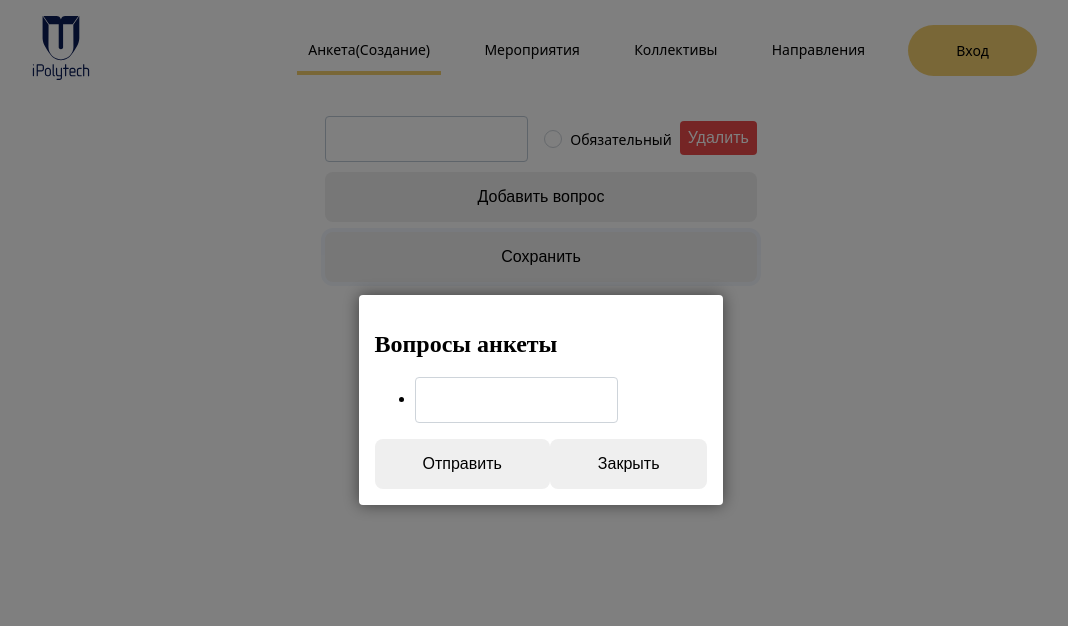
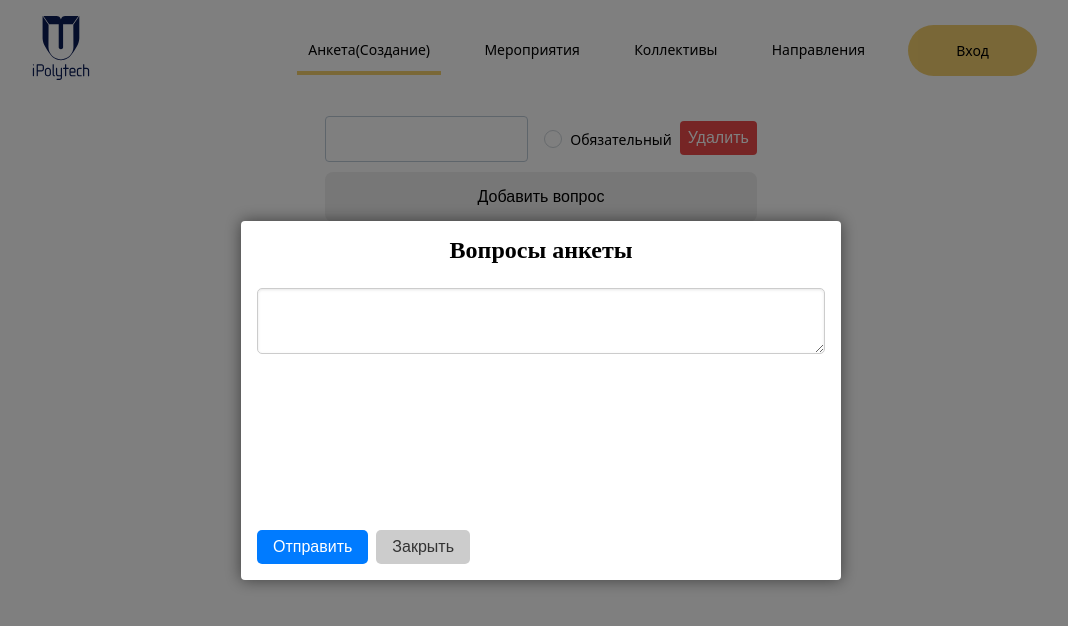
Before and after one commit to KomogortsevaYulia/Raiting-Teams-Events, a Vue app in the folder client/: page /questionnaire in a window 1280 px wide. Both pictures are taken after a click on the button "Сохранить". Shown: the top 626 px of the page, without its empty margins (99-1167 px from the left). Built offline with nearby package versions, Linux system fonts and the light colour scheme.

Commit message:
Кривая хрень, но работает модальное и в нём обязательность ввода

```diff
--- a/client/src/views/ModalCreateQuestionnaire.vue
+++ b/client/src/views/ModalCreateQuestionnaire.vue
@@ -2,13 +2,16 @@
   <div class="modal">
     <div class="modal-content">
       <h2 class="modal-title">Вопросы анкеты</h2>
-      <form class="modal-form" @submit.prevent>
+      <form class="modal-form" @submit.prevent="onSubmit">
         <ul class="modal-list">
           <li v-for="(input, index) in inputs" :key="index" class="modal-item">
             <label :for="'input-' + index" class="modal-label">
-              {{ input.value }} <span v-if="input.required" class="modal-required">*</span>
+              {{ input.value }}<span v-if="input.required" class="modal-required">*</span>
             </label>
-            <input :id="'input-' + index" type="text" class="modal-input" required="input.required"/>
+            <div class="modal-input-wrapper">
+              <textarea :id="'input-' + index" class="modal-input" :required="input.required" :placeholder="input.placeholder" v-model="formValues[index]"
+              ></textarea>
+            </div>
           </li>
         </ul>
         <div class="modal-actions">
@@ -20,7 +23,6 @@
   </div>
 </template>
 
-
 <script>
   export default {
     name: "ModalCreateQuestionnaire",
@@ -30,48 +32,119 @@
         required: true,
       },
     },
+    data() {
+      return {
+        formValues: [],
+      };
+    },
+    methods: {
+      onSubmit() {
+        const requiredFields = this.inputs.filter((input) => input.required);
+        const hasEmptyFields = requiredFields.some((field, index) => !this.formValues[index]);
+      },
+    },
   };
 </script>
 
-<style lang="scss">
+<style>
 .modal {
   position: fixed;
+  z-index: 1000;
   top: 0;
   left: 0;
   width: 100%;
   height: 100%;
-    background-color: rgba(0, 0, 0, 0.5);
+  background-color: rgba(0, 0, 0, 0.4);
   display: flex;
   justify-content: center;
   align-items: center;
 }
 
 .modal-content {
+  width: 80%;
+  max-width: 600px;
   background-color: #fff;
-    padding: 1rem;
-    border-radius: 0.25rem;
-    box-shadow: 0 0 1rem rgba(0, 0, 0, 0.5);
+  border-radius: 5px;
+  box-shadow: 0 5px 10px rgba(0, 0, 0, 0.3);
+  padding: 20px;
+  box-sizing: border-box;
 }
 
-  .close-btn {
-    background-color: rgb(236, 75, 75);
-    color: white;
-    border: none;
-    padding: 0.5rem;
-    border-radius: 0.25rem;
-    cursor: pointer;
-    margin-left: 0.5rem;
+.modal-title {
+  font-size: 1.5rem;
+  margin-top: 0;
+  margin-bottom: 1rem;
+  text-align: center;
 }
 
-  .input {
-    background-color: #fff;
-    border: 1px solid hsl(209, 23%, 79%);
-    border-radius: 0.25rem;
-    line-height: 1.5;
+.modal-form {
+  display: flex;
+  flex-direction: column;
+  align-items: stretch;
+}
 
-    &:focus {
-      box-shadow: 0 0 0 0.35rem rgba(215, 255, 71, 0.25);
-      outline: 0;
+.modal-list {
+  margin: 0;
+  padding: 0;
+  list-style: none;
+  height: 250px;
+  overflow-y: auto;
 }
+
+.modal-item {
+  margin-bottom: 1rem;
+}
+
+.modal-label {
+  display: block;
+  margin-bottom: 0.5rem;
+  font-size: 1rem;
+  font-weight: bold;
+}
+
+.modal-required {
+  color: red;
+}
+
+.modal-input {
+  display: block;
+  width: 100%;
+  padding: 0.5rem;
+  font-size: 1rem;
+  border: 1px solid #ccc;
+  border-radius: 5px;
+  box-shadow: inset 0 1px 3px rgba(0, 0, 0, 0.1);
+  box-sizing: border-box;
+}
+
+.modal-submit {
+  background-color: #007bff;
+  color: #fff;
+  border: none;
+  border-radius: 5px;
+  padding: 0.5rem 1rem;
+  font-size: 1rem;
+  cursor: pointer;
+  transition: background-color 0.3s;
+  margin-right: 0.5rem;
+}
+
+.modal-submit:hover {
+  background-color: #0069d9;
+}
+
+.modal-close {
+  background-color: #ccc;
+  color: #333;
+  border: none;
+  border-radius: 5px;
+  padding: 0.5rem 1rem;
+  font-size: 1rem;
+  cursor: pointer;
+  transition: background-color 0.3s;
+}
+
+.modal-close:hover {
+  background-color: #bfbfbf;
 }
 </style>
```
Lines whose indentation alone changed are shown as unchanged.
